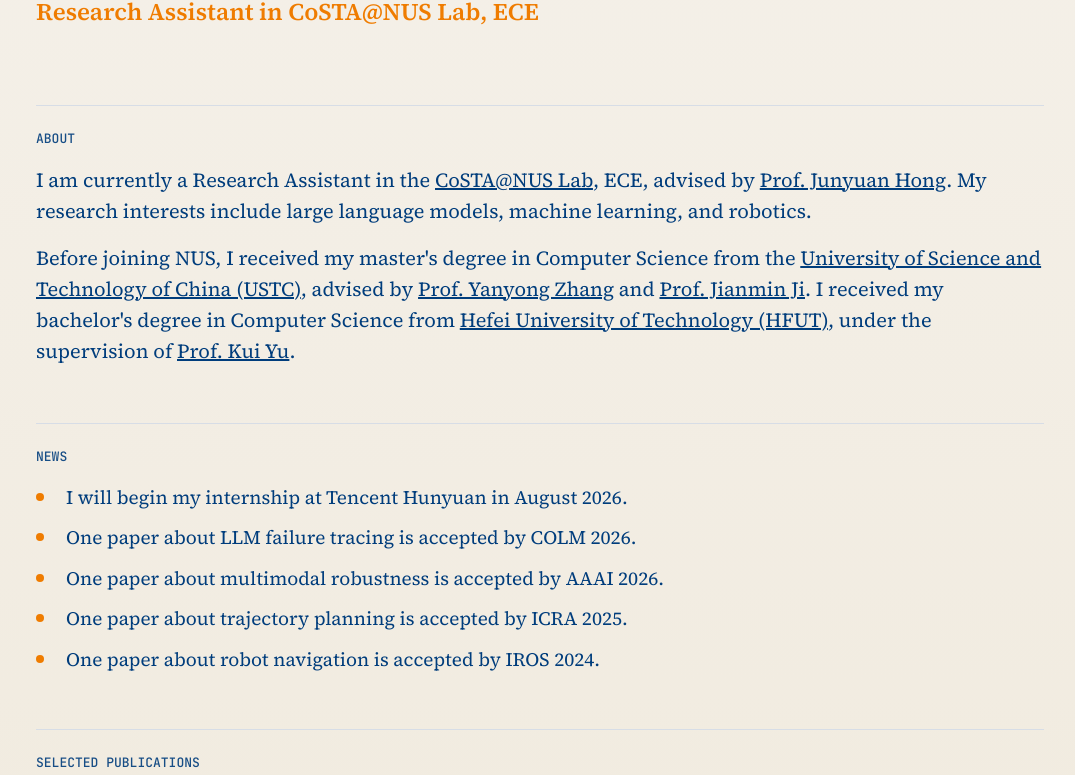
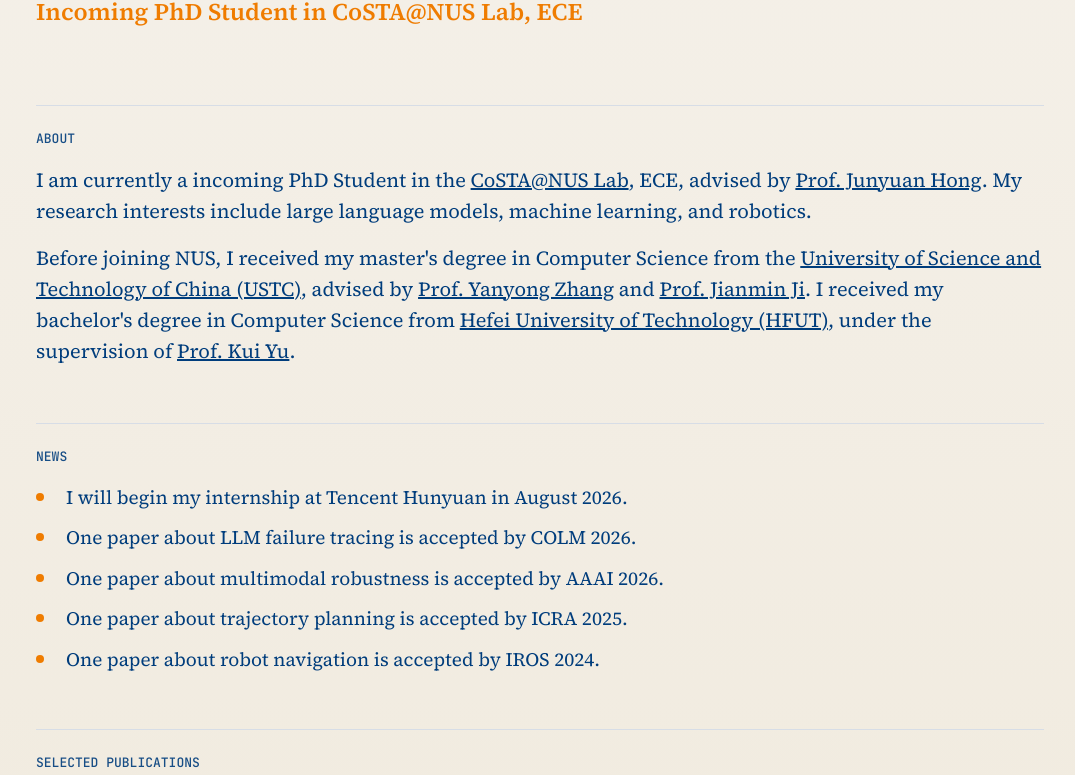
Before and after one commit to AlniyatRui/AlniyatRui.github.io, a plain HTML site: page index.html in a window 1280 px wide. Shown: the part 325-1100 px from the top of the page, without its empty margins (100-1175 px from the left). Drawn offline with Linux system fonts and the light colour scheme.

Commit message:
Update index.html

```diff
--- a/index.html
+++ b/index.html
@@ -514,7 +514,7 @@
       <div>
         <div class="mono muted eyebrow">CoSTA Lab, ECE, <a href="https://www.nus.edu.sg/">National University of Singapore</a></div>
         <h1>Junrui Zhang</h1>
-        <p class="tagline">Research Assistant in CoSTA@NUS Lab, ECE</p>
+        <p class="tagline">Incoming PhD Student in CoSTA@NUS Lab, ECE</p>
       </div>
       <!--
       <aside class="focus">
@@ -532,7 +532,7 @@
     <section>
       <div class="mono muted section-title">About</div>
       <p class="about-copy">
-        I am currently a Research Assistant in the <a href="https://costa-nus.github.io/">CoSTA@NUS Lab</a>, ECE,
+        I am currently a incoming PhD Student in the <a href="https://costa-nus.github.io/">CoSTA@NUS Lab</a>, ECE,
         advised by <a href="https://jyhong.gitlab.io/">Prof. Junyuan Hong</a>.
         My research interests include large language models, machine learning, and robotics.
       </p>
```
